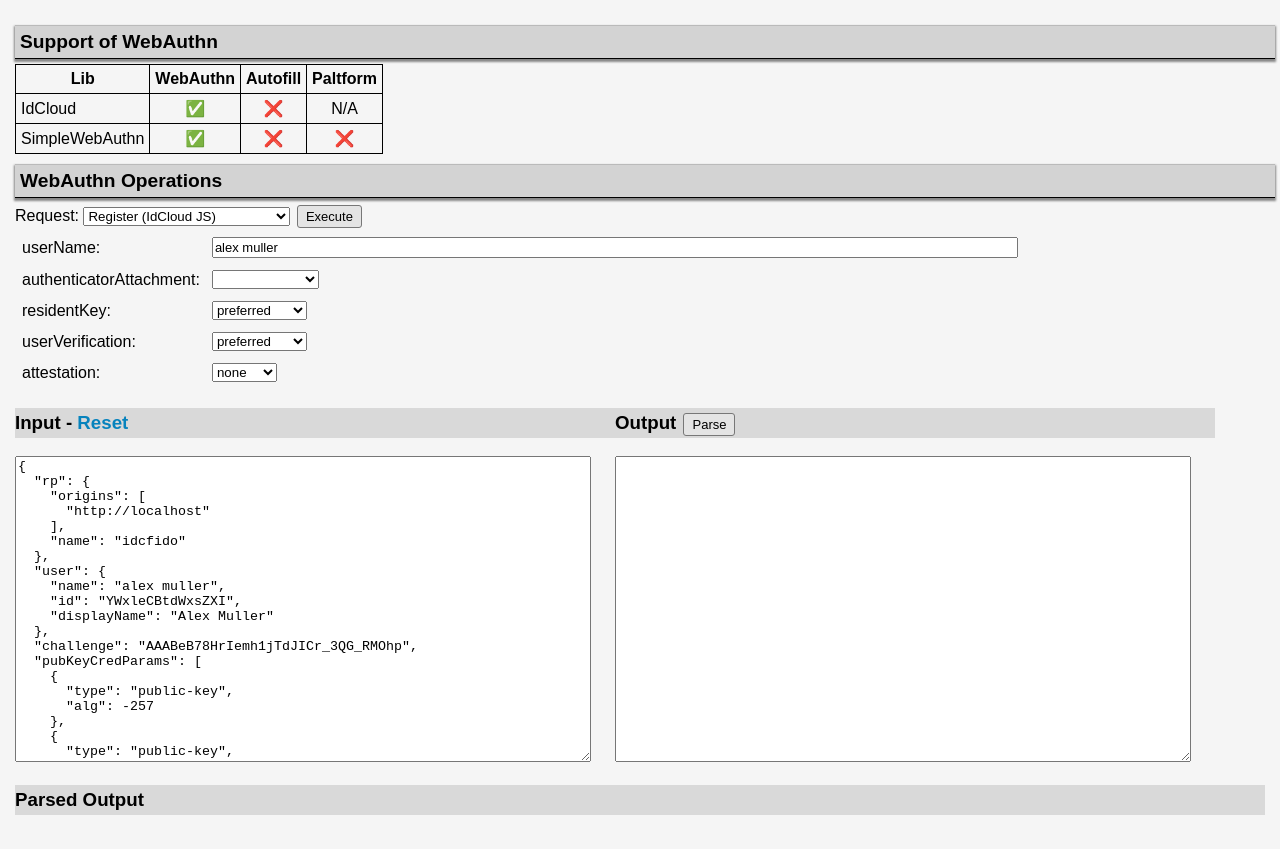
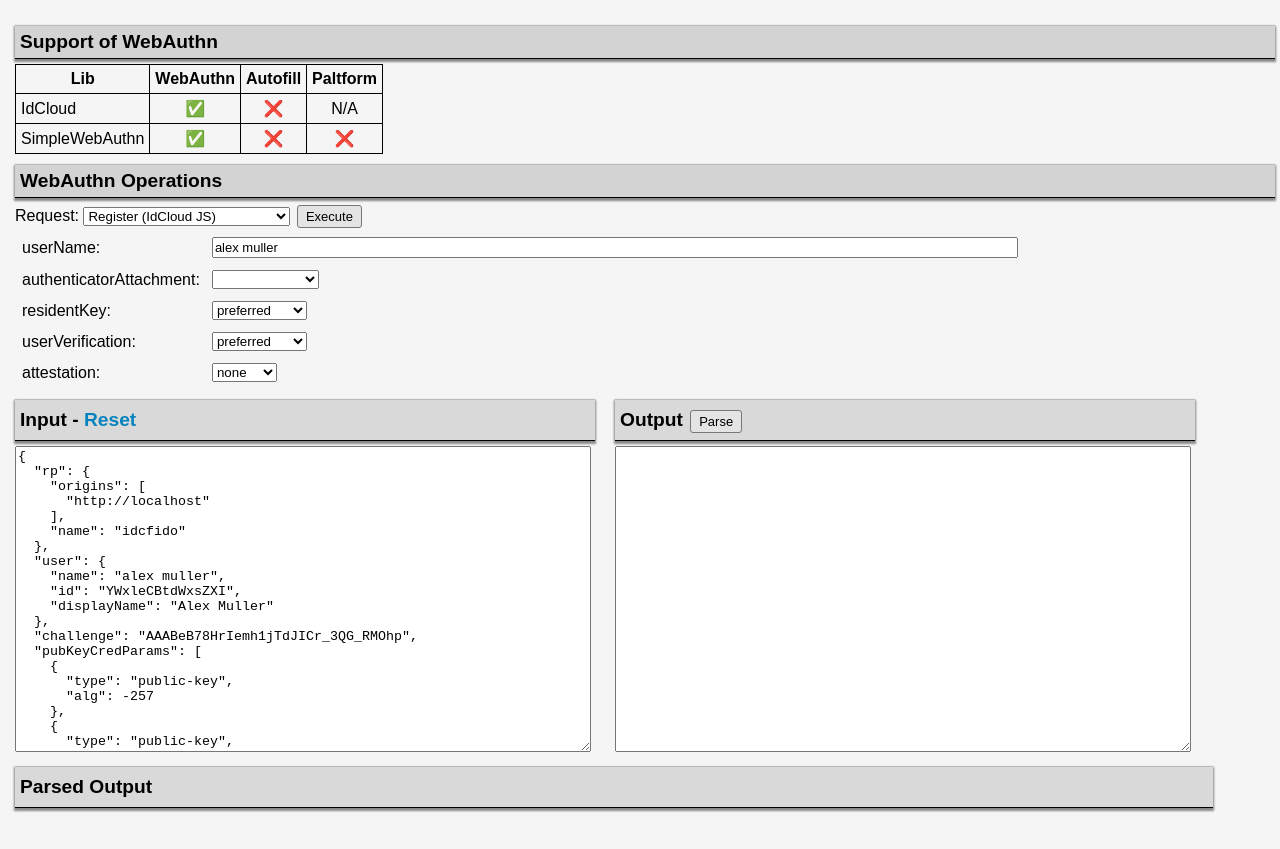
Before and after one commit to opotonniee/webauthn-playground, a plain HTML site: page index.html in a window 1280 px wide. After the commit the page ends 828 px from the top, so only its background shows below. Drawn offline with Linux system fonts and the light colour scheme.

Commit message:
cosmetics

```diff
--- a/index.html
+++ b/index.html
@@ -73,11 +73,16 @@
     .io-title {
       line-height: 30px;
       background-color: rgba(211, 211, 211, 0.809);
+      width: 95%;
     }
 
     @media screen and (max-width: 480px) {
       body {
         font-size: 80%;
+      }
+
+      .io-title {
+        width: initial;
       }
 
       .io-span {
@@ -131,18 +136,18 @@
   </div>
   <table id="config"></table>
   <span class="io-span">
-    <h3 class="io-title">Input - <a href="#"
-        onclick="resetRequests(); configChanged(); readInput(); return false;">Reset</a></h3>
+    <h2 class="io-title">Input - <a href="#"
+        onclick="resetRequests(); configChanged(); readInput(); return false;">Reset</a></h2>
     <textarea id="input" class="io-textarea">
     </textarea>
   </span>
   <span class="io-span">
-    <h3 class="io-title">Output <button onclick="parseResult()">Parse</button></h3>
+    <h2 class="io-title">Output <button onclick="parseResult()">Parse</button></h2>
     <textarea class="result io-textarea" id="output">
     </textarea>
   </span>
   <div>
-    <h3 class="io-title">Parsed Output</h3>
+    <h2 class="io-title">Parsed Output</h2>
     <table id="parsed-data" class="result"></table>
   </div>
 
```
